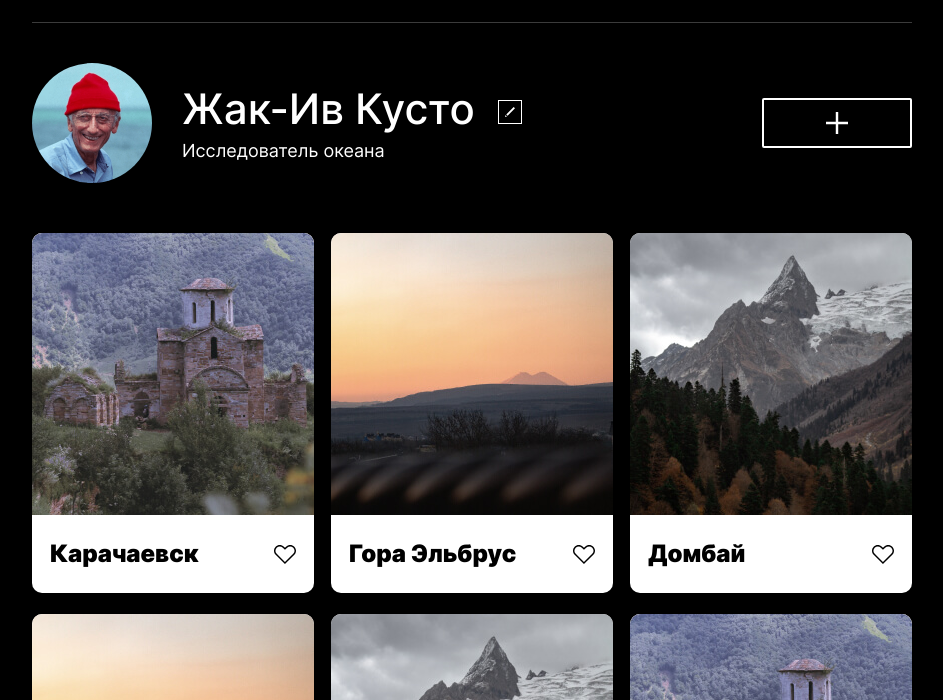
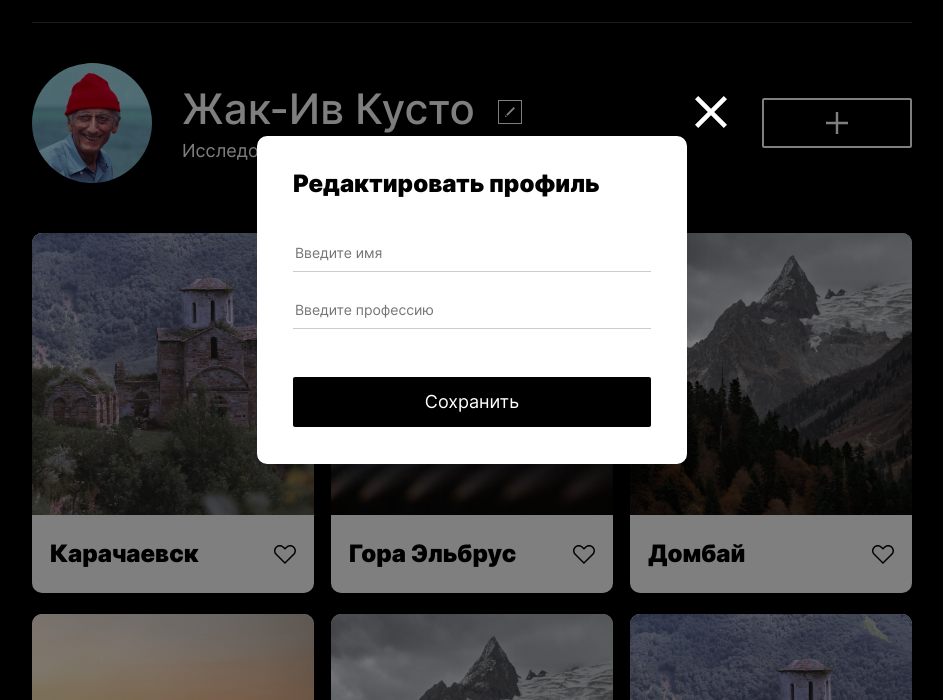
Before and after one commit to iarosch22/mesto-project, a plain HTML site: page index.html in a window 1280 px wide. Shown: the part 100-800 px from the top of the page, without its empty margins (168-1111 px from the left). Drawn offline with Linux system fonts and the light colour scheme; files whose address does not match are found by name.

Commit message:
add fix for popup

```diff
--- a/blocks/form/__item/form__item.css
+++ b/blocks/form/__item/form__item.css
@@ -9,4 +9,5 @@
     font-weight: 400;
     line-height: 1.21;
     color: #000;
+    padding-bottom: 12px;
 }
--- a/blocks/popup/__close-btn/popup__close-btn.css
+++ b/blocks/popup/__close-btn/popup__close-btn.css
@@ -2,8 +2,8 @@
     border: none;
     cursor: pointer;
     position: absolute;
-    top: -35px;
-    right: -35px;
+    top: -40px;
+    right: -40px;
     width: 32px;
     height: 32px;
     background: none;
--- a/blocks/popup/__container/popup__container.css
+++ b/blocks/popup/__container/popup__container.css
@@ -2,7 +2,7 @@
     position: relative;
     display: flex;
     flex-direction: column;
-    gap: 54px;
+    gap: 46px;
     box-sizing: border-box;
     padding: 34px 36px 37px;
     opacity: 1;
--- a/index.html
+++ b/index.html
@@ -74,7 +74,7 @@
         <footer class="footer">
             <span class="footer__copyright">&copy; 2020 Mesto Russia</span>
         </footer>
-        <div class="popup">
+        <div class="popup popup_opened">
             <div class="popup__container">
                 <h2 class="popup__title">Редактировать профиль</h2>
                 <form class="form" name="edit-form">
```
